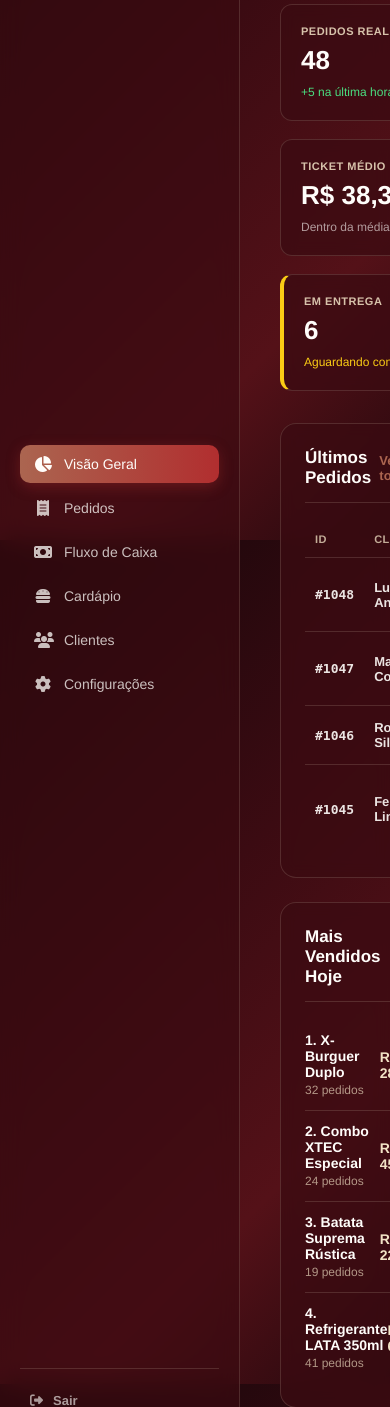
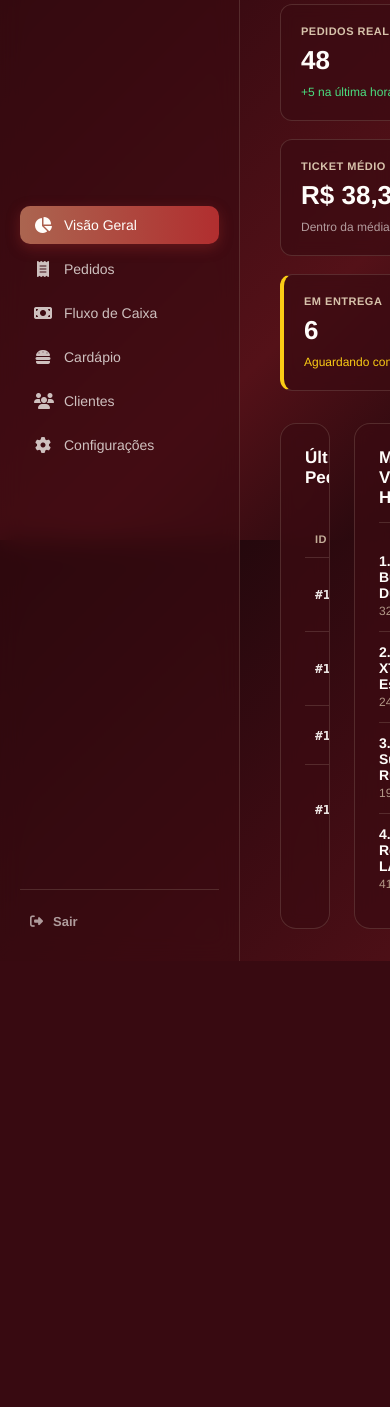
Before and after one commit to Leo300609/TCC_2026_Sistema_Restaurantes, a PHP site: page /html/dashboard.html in a window 390 px wide. Shown: the part 304-1711 px from the top of the page. After the commit the page ends 1265 px from the top, so only its background shows below. Run offline with PHP 8.4, Linux system fonts and the light colour scheme.

Commit message:
Update dashboard.css

```diff
--- a/frontend/css/dashboard.css
+++ b/frontend/css/dashboard.css
@@ -233,10 +233,6 @@
   gap: 24px;
 }
 
-@media (max-width: 1024px) {
-  .dashboard-secoes { grid-template-columns: 1fr; }
-}
-
 .painel-card {
   background: var(--bg-card);
   border: 1px solid var(--border-cor);
```
